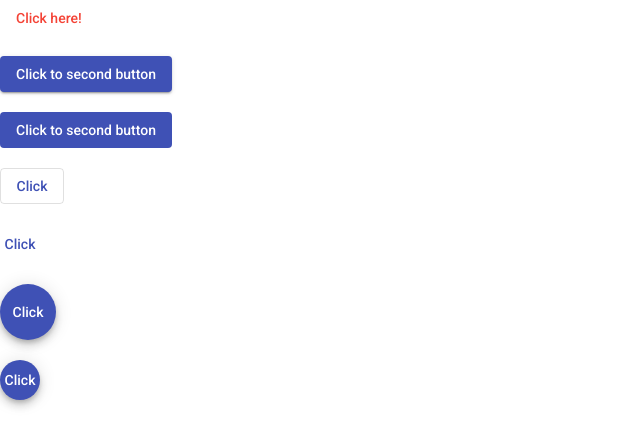
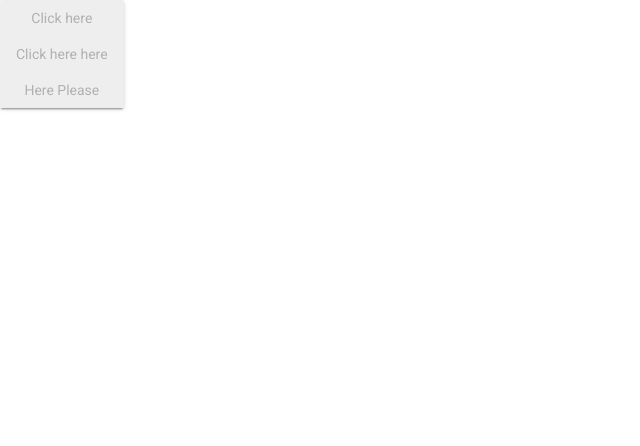
Before and after one commit to Dainomix/Angular-material-ui-component, an Angular app: page / in a window 1280 px wide. Shown: the top 446 px of the page, without its empty margins (0-640 px from the left). Built offline with nearby package versions, Linux system fonts and the light colour scheme.

Commit message:
Togglebutton in Angular Material

```diff
--- a/src/app/app.component.html
+++ b/src/app/app.component.html
@@ -1,3 +1,3 @@
 <!-- <app-typography></app-typography> -->
-
-<app-button></app-button>
+<!-- <app-button></app-button> -->
+<app-togglebutton></app-togglebutton>
--- a/src/app/app.module.ts
+++ b/src/app/app.module.ts
@@ -7,15 +7,18 @@ import { BrowserAnimationsModule } from '@angular/platform-browser/animations';
 
 import { MatButtonModule } from "@angular/material/button";
 import { MatSliderModule } from '@angular/material/slider';
+import { MatButtonToggleModule } from "@angular/material/button-toggle";
 
 import { TypographyComponent } from './typography/typography.component';
 import { ButtonComponent } from './button/button.component';
+import { TogglebuttonComponent } from './togglebutton/togglebutton.component';
 
 @NgModule({
   declarations: [
     AppComponent,
     TypographyComponent,
     ButtonComponent,
+    TogglebuttonComponent,
   ],
   imports: [
     BrowserModule,
@@ -23,6 +26,7 @@ import { ButtonComponent } from './button/button.component';
     BrowserAnimationsModule,
     MatSliderModule,
     MatButtonModule,
+    MatButtonToggleModule,
   ],
   providers: [],
   bootstrap: [AppComponent]
--- /dev/null
+++ b/src/app/togglebutton/togglebutton.component.html
@@ -0,0 +1,5 @@
+<mat-button-toggle-group appearance="lagacy" vertical name="toggle_data" multiple disabled>
+    <mat-button-toggle value="1st_button">Click here</mat-button-toggle>
+    <mat-button-toggle value="2nd_button">Click here here</mat-button-toggle>
+    <mat-button-toggle value="3rd button">Here Please</mat-button-toggle>
+</mat-button-toggle-group>
--- /dev/null
+++ b/src/app/togglebutton/togglebutton.component.ts
@@ -0,0 +1,15 @@
+import { Component, OnInit } from '@angular/core';
+
+@Component({
+  selector: 'app-togglebutton',
+  templateUrl: './togglebutton.component.html',
+  styleUrls: ['./togglebutton.component.css']
+})
+export class TogglebuttonComponent implements OnInit {
+
+  constructor() { }
+
+  ngOnInit(): void {
+  }
+
+}
```
Also changed, not shown: src/app/togglebutton/togglebutton.component.css (added), 1 other file (tests, documents, lock files or other folders).
